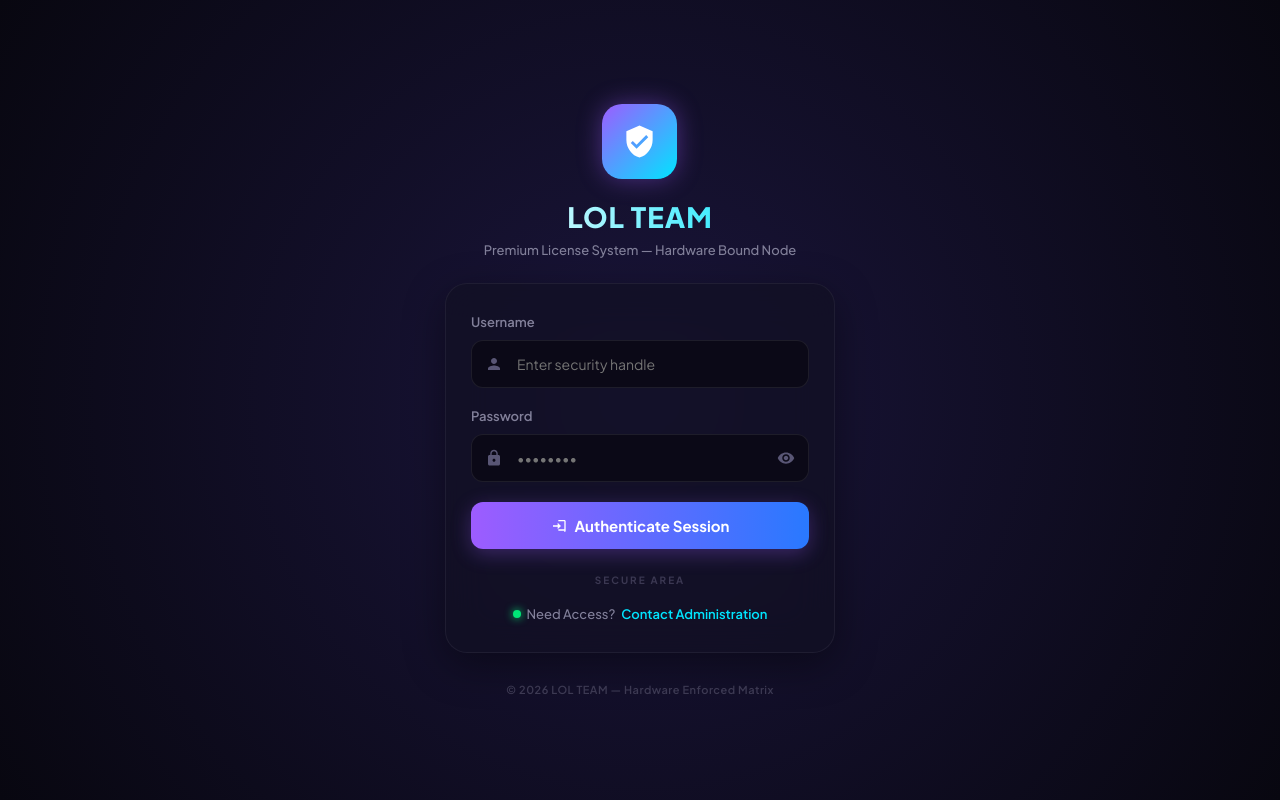
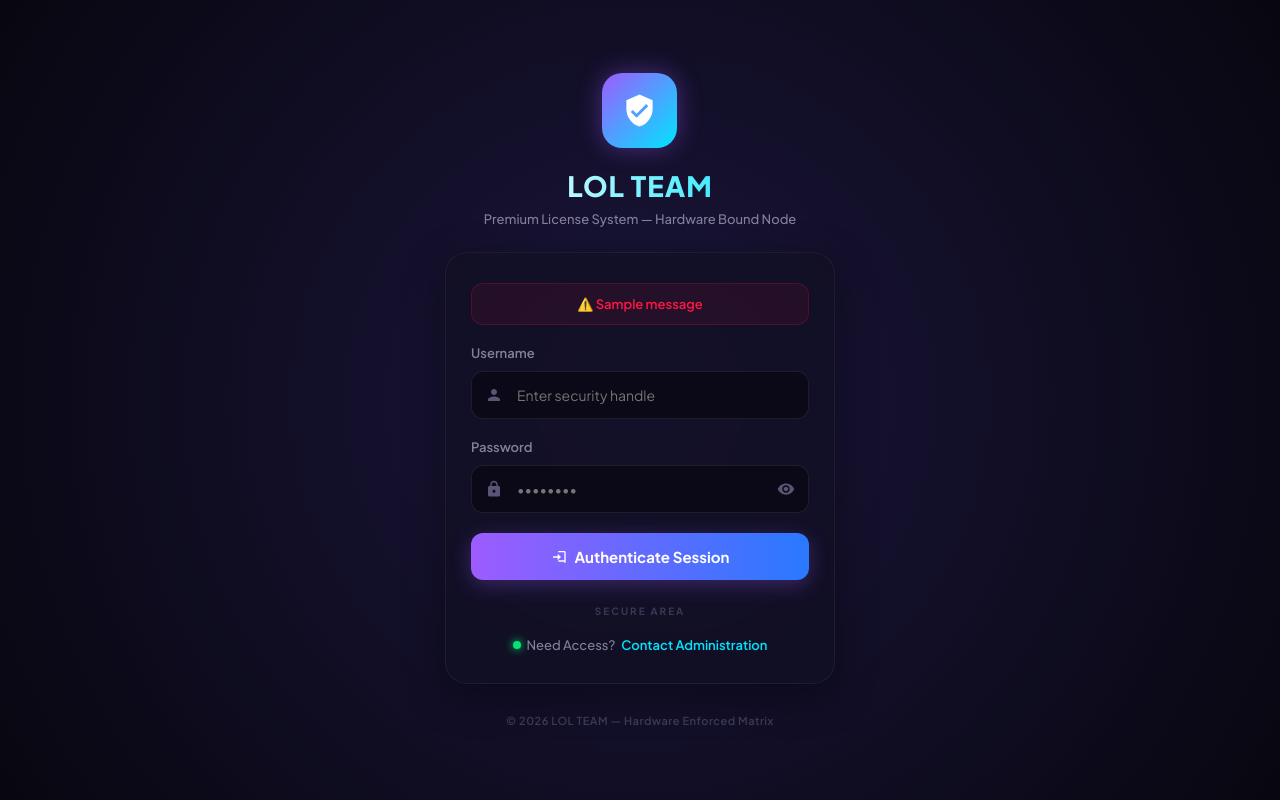
Before and after one commit to bilalamran2010-alt/A, a Flask app: page / in a window 1280 px wide. Run offline with Flask 3, Linux system fonts and the light colour scheme; tables that the repository leaves empty hold one stand-in row (values such as "Sample post"); one stand-in notice (Sample message) is shown.

Commit message:
Add files via upload

```diff
--- a/templates/admin.html
+++ b/templates/admin.html
@@ -526,7 +526,7 @@
                 </section>
             </form>
 
-            <!-- Add Reseller / Multi-Login Card (Only visible to Master Admin BILAL) -->
+            <!-- Add Reseller / Multi-Login Card (Only visible to Master Admin) -->
             {% if current_role == 'master' %}
             <form method="POST" action="">
                 <section class="dashboard-panel-card" style="border-color: rgba(255, 145, 0, 0.2);">
@@ -567,4 +567,4 @@
                 <table class="terminal-datatable">
                     <thead>
                         <tr>
-                            <th>Registry Access To
+                            <th>Secret Access Key Token<
--- a/templates/login.html
+++ b/templates/login.html
@@ -16,6 +16,7 @@
             --text-main: #f1f0f7;
             --text-muted: #82809a;
             --border-color: rgba(255, 255, 255, 0.06);
+            --danger: #ff1744;
         }
 
         * {
@@ -87,6 +88,19 @@
             -webkit-backdrop-filter: blur(20px);
             padding: 30px 25px;
             box-shadow: 0 12px 40px rgba(0, 0, 0, 0.4);
+        }
+
+        /* Flash Error Messages Node */
+        .alert-error-node {
+            background: rgba(255, 23, 68, 0.08);
+            border: 1px solid rgba(255, 23, 68, 0.2);
+            color: var(--danger);
+            border-radius: 12px;
+            padding: 12px 14px;
+            font-size: 13px;
+            font-weight: 600;
+            margin-bottom: 20px;
+            text-align: center;
         }
 
         .form-group {
@@ -229,6 +243,16 @@
     </div>
 
     <div class="login-card">
+
+        <!-- Jinja2 Flash Message Handler for Python Server -->
+        {% with messages = get_flashed_messages() %}
+            {% if messages %}
+                {% for message in messages %}
+                    <div class="alert-error-node">⚠️ {{ message }}</div>
+                {% endfor %}
+            {% endif %}
+        {% endwith %}
+
         <form method="POST" action="/" id="loginForm">
             <!-- Hidden field for hardware session lock -->
             <input type="hidden" id="browser_fingerprint" name="browser_fingerprint">
```
